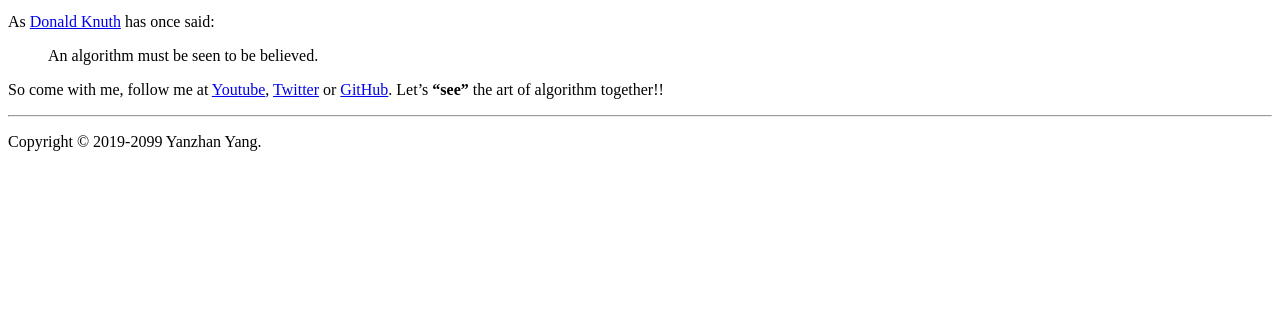
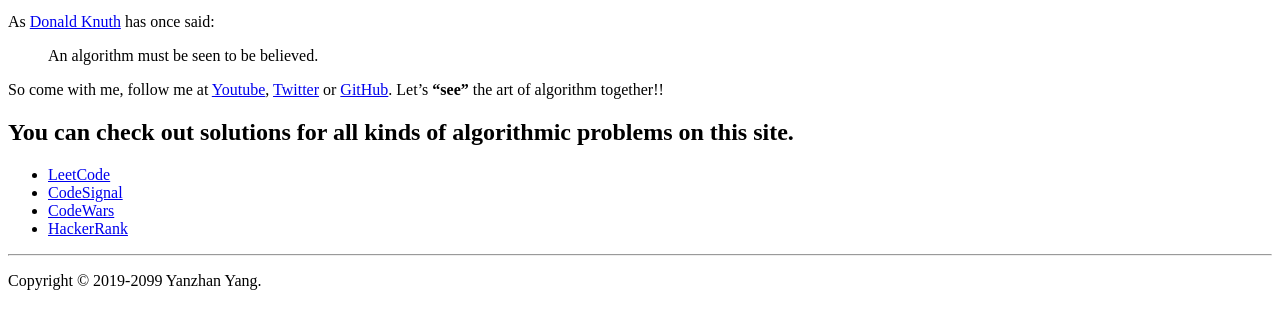
Before and after one commit to yangyanzhan/code-camp, a plain HTML site: page pre-build/index.html in a window 1280 px wide. Shown: the part 403-732 px from the top of the page. Drawn offline with Linux system fonts and the light colour scheme.

Commit message:
update index.html

```diff
--- a/pre-build/index.html
+++ b/pre-build/index.html
@@ -91,6 +91,13 @@ and there is no digit 4 in a and b.
         <strong>“see”</strong> the art of
         algorithm
         together!!</p>
+    <h2>You can check out solutions for all kinds of algorithmic problems on this site.</h2>
+    <ul>
+        <li><a href="/leetcode/" target="_blank">LeetCode</a></li>
+        <li><a href="/codesignal/" target="_blank">CodeSignal</a></li>
+        <li><a href="/codewars/" target="_blank">CodeWars</a></li>
+        <li><a href="/hackerrank/" target="_blank">HackerRank</a></li>
+    </ul>
     <hr />
     <footer>
         <p>Copyright © 2019-2099 Yanzhan Yang.</p>
```
